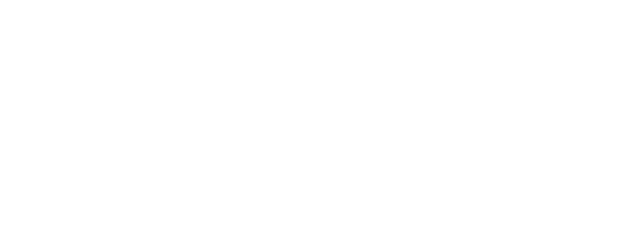
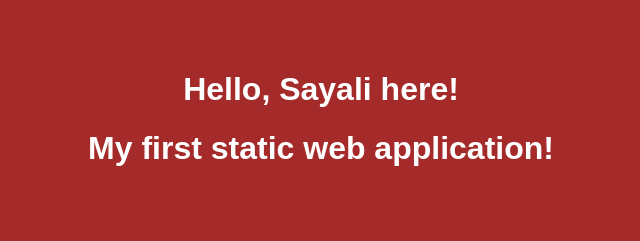
Before and after one commit to Sayali6104/my-first-static-web-app, a website: page src/index.html in a window 1280 px wide. Shown: the whole page, without its empty margins (319-959 px from the left). Drawn offline with Linux system fonts and the light colour scheme.

Commit message:
Update styles.css

```diff
--- a/src/styles.css
+++ b/src/styles.css
@@ -6,7 +6,7 @@ html, body {
   margin: 0;
   border: 0;
   padding: 0;
-  background-color: cream;
+  background-color: brown;
 }
 
 main {
```
